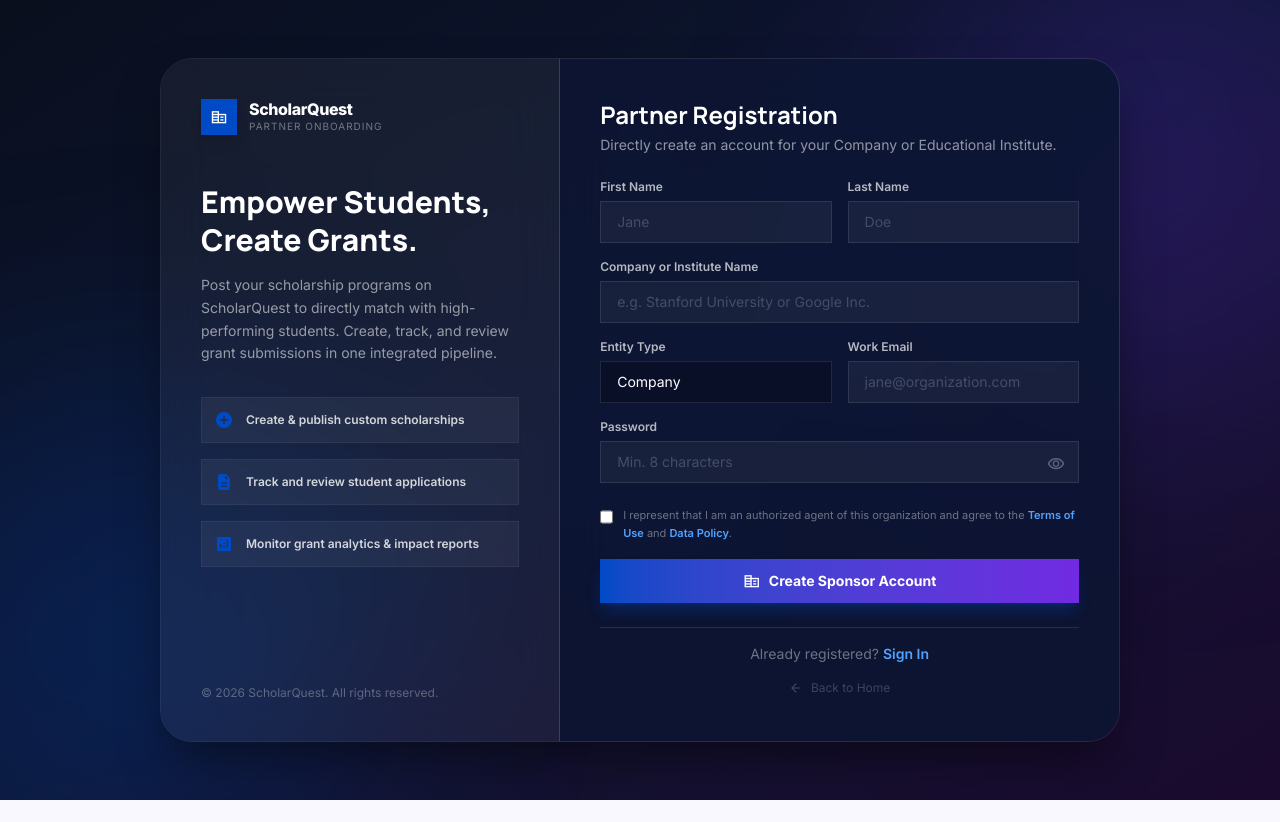
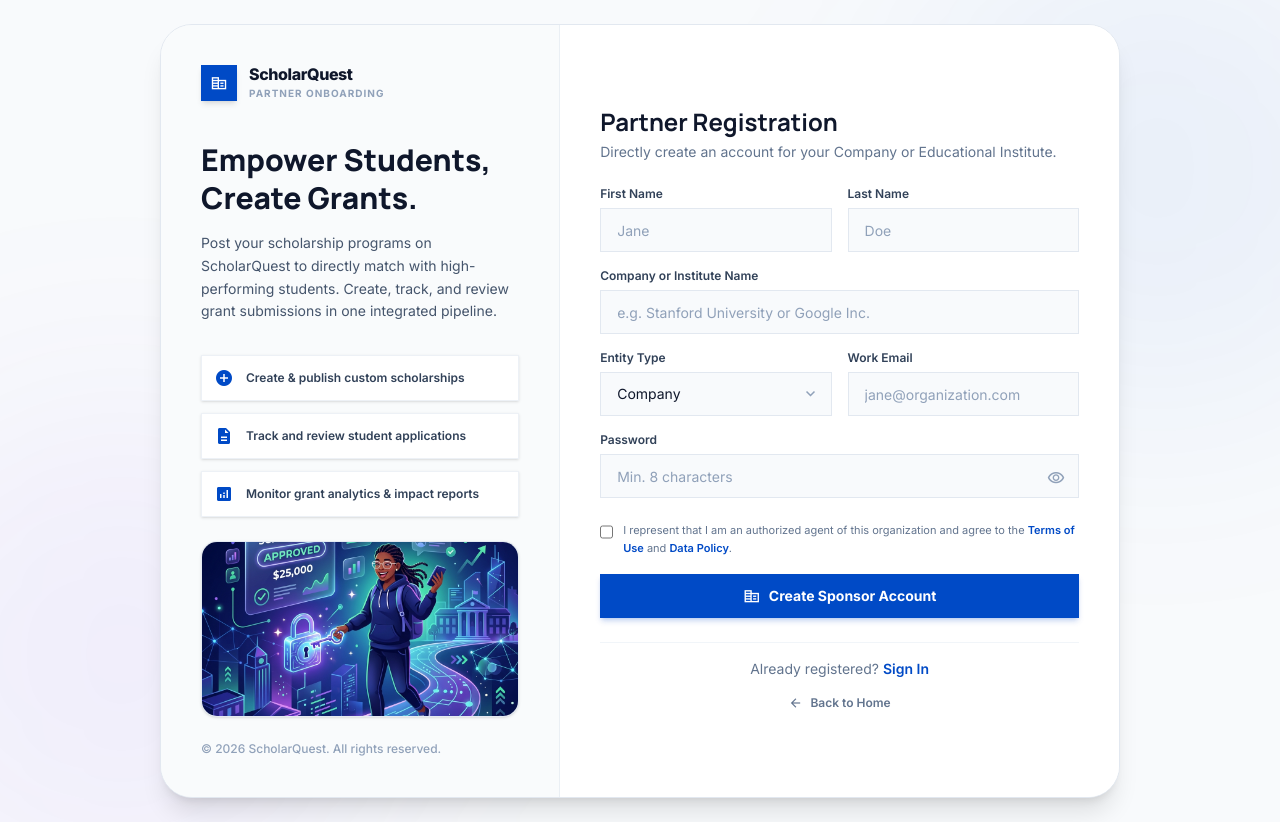
Before and after one commit to Sridharn97/ScholarQuest, a Next.js app in the folder ScholarQuest/: page /provider-signup in a window 1280 px wide. Before the commit the page ends 800 px from the top, so only its background shows below. Built offline with nearby package versions, Linux system fonts and the light colour scheme.

Commit message:
New Look UI for Provider

```diff
--- a/ScholarQuest/app/login/page.jsx
+++ b/ScholarQuest/app/login/page.jsx
@@ -3,7 +3,7 @@ import Link from 'next/link';
 import Image from 'next/image';
 import { useState, useEffect } from 'react';
 import { useRouter } from 'next/navigation';
-import { validateLogin, setSession, isLoggedIn } from '@/lib/store';
+import { validateLogin, setSession, isLoggedIn, isProviderLoggedIn } from '@/lib/store';
 
 export default function LoginPage() {
   const router = useRouter();
@@ -15,6 +15,8 @@ export default function LoginPage() {
   useEffect(() => {
     if (isLoggedIn()) {
       router.replace('/dashboard');
+    } else if (isProviderLoggedIn()) {
+      router.replace('/provider');
     }
   }, [router]);
 
--- a/ScholarQuest/app/provider-signup/page.jsx
+++ b/ScholarQuest/app/provider-signup/page.jsx
@@ -1,13 +1,20 @@
 'use client';
 import Link from 'next/link';
-import { useState } from 'react';
-import { registerProvider, setProviderSession } from '@/lib/store';
+import Image from 'next/image';
+import { useState, useEffect } from 'react';
+import { registerProvider, setProviderSession, isLoggedIn } from '@/lib/store';
 
 export default function ProviderSignupPage() {
   const [showPassword, setShowPassword] = useState(false);
   const [error, setError] = useState('');
   const [loading, setLoading] = useState(false);
   const [success, setSuccess] = useState(false);
+
+  useEffect(() => {
+    if (isLoggedIn()) {
+      window.location.href = '/dashboard';
+    }
+  }, []);
 
   const handleSubmit = (e) => {
     e.preventDefault();
@@ -56,69 +63,79 @@ export default function ProviderSignupPage() {
   };
 
   return (
-    <main className="min-h-screen bg-gradient-to-br from-[#0a0f1e] via-[#0d1633] to-[#1a0a2e] flex items-center justify-center p-6 relative overflow-hidden">
+    <main className="min-h-screen bg-slate-50 flex items-center justify-center p-6 relative overflow-hidden">
       {/* Background Orbs */}
-      <div className="absolute top-[-10%] right-[-10%] w-[500px] h-[500px] bg-secondary/20 rounded-full blur-[120px] pointer-events-none" />
-      <div className="absolute bottom-[-10%] left-[-10%] w-[500px] h-[500px] bg-primary/20 rounded-full blur-[120px] pointer-events-none" />
+      <div className="absolute top-[-10%] right-[-10%] w-[500px] h-[500px] rounded-full blur-[120px] pointer-events-none" style={{ background: 'rgba(0,74,198,0.06)' }} />
+      <div className="absolute bottom-[-10%] left-[-10%] w-[500px] h-[500px] rounded-full blur-[120px] pointer-events-none" style={{ background: 'rgba(113,42,226,0.06)' }} />
 
-      <div className="w-full max-w-[960px] grid grid-cols-1 lg:grid-cols-12 gap-0 rounded-[32px] overflow-hidden shadow-2xl shadow-black/50 border border-white/10 relative z-10">
+      <div className="w-full max-w-[960px] grid grid-cols-1 lg:grid-cols-12 gap-0 rounded-[32px] overflow-hidden shadow-xl border border-slate-200 bg-white relative z-10">
 
         {/* ===== LEFT PANEL: INFO GRID ===== */}
-        <div className="hidden lg:flex lg:col-span-5 flex-col bg-white/5 backdrop-blur-xl p-10 justify-between border-r border-white/15">
+        <div className="hidden lg:flex lg:col-span-5 flex-col bg-slate-50/80 p-10 justify-between border-r border-slate-200/60">
           <div>
             {/* Logo */}
-            <div className="flex items-center gap-3 mb-12">
-              <div className="w-9 h-9 rounded-10 bg-primary flex items-center justify-center shadow-lg">
+            <div className="flex items-center gap-3 mb-10">
+              <div className="w-9 h-9 rounded-10 bg-primary flex items-center justify-center shadow-md">
                 <span className="material-symbols-outlined text-white" style={{ fontSize: '18px', fontVariationSettings: "'FILL' 1" }}>corporate_fare</span>
               </div>
               <div>
-                <p className="font-extrabold text-white text-base tracking-tight leading-none animate-pulse">ScholarQuest</p>
-                <p className="text-white/40 text-[10px] tracking-widest uppercase mt-0.5">Partner Onboarding</p>
+                <p className="font-extrabold text-slate-900 text-base tracking-tight leading-none">ScholarQuest</p>
+                <p className="text-slate-400 text-[10px] tracking-widest uppercase mt-1 font-bold">Partner Onboarding</p>
               </div>
             </div>
 
-            <h2 className="text-3xl font-extrabold text-white mb-4 leading-tight" style={{ fontFamily: 'Manrope, sans-serif' }}>
+            <h2 className="text-3xl font-extrabold text-slate-900 mb-4 leading-tight" style={{ fontFamily: 'Manrope, sans-serif' }}>
               Empower Students,<br />Create Grants.
             </h2>
-            <p className="text-white/55 text-sm leading-relaxed mb-8">
+            <p className="text-slate-600 text-sm leading-relaxed mb-8">
               Post your scholarship programs on ScholarQuest to directly match with high-performing students. Create, track, and review grant submissions in one integrated pipeline.
             </p>
 
-            <ul className="space-y-4">
+            <ul className="space-y-3">
               {[
                 { icon: 'add_circle', text: 'Create & publish custom scholarships' },
                 { icon: 'description', text: 'Track and review student applications' },
                 { icon: 'analytics', text: 'Monitor grant analytics & impact reports' },
               ].map((item, idx) => (
-                <li key={idx} className="flex items-center gap-3 bg-white/5 rounded-12 p-3 border border-white/5">
+                <li key={idx} className="flex items-center gap-3 bg-white rounded-12 p-3 border border-slate-200/60 shadow-sm">
                   <span className="material-symbols-outlined text-primary" style={{ fontSize: '20px', fontVariationSettings: "'FILL' 1" }}>{item.icon}</span>
-                  <span className="text-white/80 text-xs font-semibold">{item.text}</span>
+                  <span className="text-slate-700 text-xs font-semibold">{item.text}</span>
                 </li>
               ))}
             </ul>
+
+            <div className="relative w-full h-44 mt-6 rounded-2xl overflow-hidden border border-slate-200/80 shadow-sm bg-slate-100">
+              <Image
+                src="/signup_illustration.png"
+                alt="Partner Onboarding"
+                fill
+                className="object-cover"
+                sizes="33vw"
+              />
+            </div>
           </div>
 
-          <div className="text-white/30 text-xs">
+          <div className="text-slate-400 text-xs font-medium mt-6">
             © 2026 ScholarQuest. All rights reserved.
           </div>
         </div>
 
         {/* ===== RIGHT PANEL: REGISTRATION FORM ===== */}
-        <div className="lg:col-span-7 bg-[#0d1633]/90 backdrop-blur-xl p-10 flex flex-col justify-center">
+        <div className="lg:col-span-7 bg-white p-10 flex flex-col justify-center">
           <div className="mb-6">
-            <h2 className="text-2xl font-bold text-white" style={{ fontFamily: 'Manrope, sans-serif' }}>Partner Registration</h2>
-            <p className="text-white/55 text-sm mt-1">Directly create an account for your Company or Educational Institute.</p>
+            <h2 className="text-2xl font-bold text-slate-900" style={{ fontFamily: 'Manrope, sans-serif' }}>Partner Registration</h2>
+            <p className="text-slate-500 text-sm mt-1">Directly create an account for your Company or Educational Institute.</p>
           </div>
 
           {error && (
-            <div className="mb-4 p-3 bg-red-900/30 border border-red-500/30 rounded-10 text-red-300 text-sm flex items-center gap-2">
+            <div className="mb-4 p-3 bg-red-50 border border-red-200 rounded-10 text-red-600 text-sm flex items-center gap-2">
               <span className="material-symbols-outlined shrink-0" style={{ fontSize: '18px' }}>error</span>
               {error}
             </div>
           )}
 
           {success && (
-            <div className="mb-4 p-3 bg-green-900/30 border border-green-500/30 rounded-10 text-green-300 text-sm flex items-center gap-2">
+            <div className="mb-4 p-3 bg-green-50 border border-green-200 rounded-10 text-green-600 text-sm flex items-center gap-2">
               <span className="material-symbols-outlined shrink-0 animate-bounce" style={{ fontSize: '18px' }}>check_circle</span>
               Account created successfully! Redirecting...
             </div>
@@ -127,75 +144,78 @@ export default function ProviderSignupPage() {
           <form className="space-y-4" onSubmit={handleSubmit}>
             <div className="grid grid-cols-1 sm:grid-cols-2 gap-4">
               <div className="space-y-1.5">
-                <label htmlFor="first_name" className="text-white/70 text-xs font-semibold block">First Name</label>
+                <label htmlFor="first_name" className="text-slate-700 text-xs font-semibold block">First Name</label>
                 <input
                   id="first_name"
                   type="text"
                   placeholder="Jane"
-                  className="w-full bg-white/5 border border-white/10 rounded-10 py-2.5 px-4 text-white placeholder:text-white/20 outline-none focus:border-primary focus:ring-2 focus:ring-primary/20 transition-all text-sm"
+                  className="w-full bg-slate-50 border border-slate-200 rounded-10 py-2 px-4 text-slate-900 placeholder:text-slate-400 outline-none focus:bg-white focus:border-primary focus:ring-2 focus:ring-primary/20 transition-all text-sm h-11"
                   required
                 />
               </div>
               <div className="space-y-1.5">
-                <label htmlFor="last_name" className="text-white/70 text-xs font-semibold block">Last Name</label>
+                <label htmlFor="last_name" className="text-slate-700 text-xs font-semibold block">Last Name</label>
                 <input
                   id="last_name"
                   type="text"
                   placeholder="Doe"
-                  className="w-full bg-white/5 border border-white/10 rounded-10 py-2.5 px-4 text-white placeholder:text-white/20 outline-none focus:border-primary focus:ring-2 focus:ring-primary/20 transition-all text-sm"
+                  className="w-full bg-slate-50 border border-slate-200 rounded-10 py-2 px-4 text-slate-900 placeholder:text-slate-400 outline-none focus:bg-white focus:border-primary focus:ring-2 focus:ring-primary/20 transition-all text-sm h-11"
                   required
                 />
               </div>
             </div>
 
             <div className="space-y-1.5">
-              <label htmlFor="organization" className="text-white/70 text-xs font-semibold block">Company or Institute Name</label>
+              <label htmlFor="organization" className="text-slate-700 text-xs font-semibold block">Company or Institute Name</label>
               <input
                 id="organization"
                 type="text"
                 placeholder="e.g. Stanford University or Google Inc."
-                className="w-full bg-white/5 border border-white/10 rounded-10 py-2.5 px-4 text-white placeholder:text-white/20 outline-none focus:border-primary focus:ring-2 focus:ring-primary/20 transition-all text-sm"
+                className="w-full bg-slate-50 border border-slate-200 rounded-10 py-2 px-4 text-slate-900 placeholder:text-slate-400 outline-none focus:bg-white focus:border-primary focus:ring-2 focus:ring-primary/20 transition-all text-sm h-11"
                 required
               />
             </div>
 
             <div className="grid grid-cols-1 sm:grid-cols-2 gap-4">
               <div className="space-y-1.5">
-                <label htmlFor="entity_type" className="text-white/70 text-xs font-semibold block">Entity Type</label>
+                <label htmlFor="entity_type" className="text-slate-700 text-xs font-semibold block">Entity Type</label>
+                <div className="relative">
                   <select
                     id="entity_type"
-                  className="w-full bg-[#0a0f28] border border-white/10 rounded-10 py-2.5 px-4 text-white outline-none focus:border-primary focus:ring-2 focus:ring-primary/20 transition-all text-sm appearance-none"
+                    className="w-full bg-slate-50 border border-slate-200 rounded-10 py-2 px-4 text-slate-900 outline-none focus:bg-white focus:border-primary focus:ring-2 focus:ring-primary/20 transition-all text-sm h-11 appearance-none"
                   >
                     <option>Company</option>
                     <option>Institute</option>
                   </select>
+                  <span className="material-symbols-outlined absolute right-3 top-1/2 -translate-y-1/2 text-slate-400 pointer-events-none" style={{ fontSize: '18px' }}>keyboard_arrow_down</span>
+                </div>
               </div>
               <div className="space-y-1.5">
-                <label htmlFor="provider_email" className="text-white/70 text-xs font-semibold block">Work Email</label>
+                <label htmlFor="provider_email" className="text-slate-700 text-xs font-semibold block">Work Email</label>
                 <input
                   id="provider_email"
                   type="email"
                   placeholder="jane@organization.com"
-                  className="w-full bg-white/5 border border-white/10 rounded-10 py-2.5 px-4 text-white placeholder:text-white/20 outline-none focus:border-primary focus:ring-2 focus:ring-primary/20 transition-all text-sm"
+                  className="w-full bg-slate-50 border border-slate-200 rounded-10 py-2 px-4 text-slate-900 placeholder:text-slate-400 outline-none focus:bg-white focus:border-primary focus:ring-2 focus:ring-primary/20 transition-all text-sm h-11"
                   required
                 />
               </div>
             </div>
 
             <div className="space-y-1.5">
-              <label htmlFor="provider_password" className="text-white/70 text-xs font-semibold block">Password</label>
+              <label htmlFor="provider_password" className="text-slate-700 text-xs font-semibold block">Password</label>
               <div className="relative">
                 <input
                   id="provider_password"
                   type={showPassword ? 'text' : 'password'}
                   placeholder="Min. 8 characters"
-                  className="w-full bg-white/5 border border-white/10 rounded-10 py-2.5 pl-4 pr-12 text-white placeholder:text-white/20 outline-none focus:border-primary focus:ring-2 focus:ring-primary/20 transition-all text-sm"
+                  className="w-full bg-slate-50 border border-slate-200 rounded-10 py-2.5 pl-4 pr-12 text-slate-900 placeholder:text-slate-400 outline-none focus:bg-white focus:border-primary focus:ring-2 focus:ring-primary/20 transition-all text-sm h-11"
                   required
                 />
                 <button
                   type="button"
                   onClick={() => setShowPassword(!showPassword)}
-                  className="absolute right-3.5 top-1/2 -translate-y-1/2 text-white/30 hover:text-white/70 transition-colors"
+                  className="absolute right-3.5 top-1/2 -translate-y-1/2 text-slate-400 hover:text-slate-600 transition-colors"
                 >
                   <span className="material-symbols-outlined" style={{ fontSize: '18px' }}>
                     {showPassword ? 'visibility_off' : 'visibility'}
@@ -205,19 +225,19 @@ export default function ProviderSignupPage() {
             </div>
 
             <div className="flex items-start gap-2.5 pt-2">
-              <input type="checkbox" id="provider_terms" className="w-4 h-4 mt-0.5 rounded border-white/20 bg-white/5 text-primary accent-primary" required />
-              <label htmlFor="provider_terms" className="text-white/40 text-[11px] leading-relaxed cursor-pointer">
+              <input type="checkbox" id="provider_terms" className="w-4 h-4 mt-0.5 rounded border-slate-300 bg-slate-50 text-primary accent-primary cursor-pointer" required />
+              <label htmlFor="provider_terms" className="text-slate-500 text-[11px] leading-relaxed cursor-pointer">
                 I represent that I am an authorized agent of this organization and agree to the{' '}
-                <Link href="#" className="text-blue-400 hover:underline font-semibold">Terms of Use</Link>
+                <Link href="#" className="text-primary hover:underline font-semibold">Terms of Use</Link>
                 {' '}and{' '}
-                <Link href="#" className="text-blue-400 hover:underline font-semibold">Data Policy</Link>.
+                <Link href="#" className="text-primary hover:underline font-semibold">Data Policy</Link>.
               </label>
             </div>
 
             <button
               type="submit"
               disabled={loading || success}
-              className="w-full bg-gradient-to-r from-primary to-secondary text-white py-3 rounded-10 font-bold text-sm hover:opacity-90 active:scale-[0.98] transition-all shadow-lg shadow-primary/30 flex items-center justify-center gap-2 mt-4 disabled:opacity-60"
+              className="w-full bg-primary text-white py-3 rounded-10 font-bold text-sm hover:bg-primary/90 active:scale-[0.98] transition-all shadow-md shadow-primary/20 flex items-center justify-center gap-2 mt-4 disabled:opacity-60"
             >
               {loading ? (
                 <span className="material-symbols-outlined animate-spin" style={{ fontSize: '18px' }}>progress_activity</span>
@@ -231,14 +251,14 @@ export default function ProviderSignupPage() {
           </form>
 
           {/* Bottom Login Link */}
-          <div className="mt-6 pt-4 border-t border-white/10 text-center">
-            <p className="text-white/40 text-sm">
+          <div className="mt-6 pt-4 border-t border-slate-100 text-center">
+            <p className="text-slate-500 text-sm">
               Already registered?{' '}
-              <Link href="/provider-login" className="text-blue-400 font-semibold hover:underline">
+              <Link href="/provider-login" className="text-primary font-semibold hover:underline">
                 Sign In
               </Link>
             </p>
-            <Link href="/" className="inline-flex items-center gap-2 text-white/20 text-xs hover:text-white/40 mt-4 transition-colors">
+            <Link href="/" className="inline-flex items-center gap-2 text-slate-500 text-xs hover:text-primary mt-4 font-semibold transition-colors">
               <span className="material-symbols-outlined" style={{ fontSize: '14px' }}>arrow_back</span>
               Back to Home
             </Link>
```
Also changed, not shown: ScholarQuest/app/(admin)/layout.jsx (+6 -2 lines), ScholarQuest/app/(student)/layout.jsx (+6 -2 lines), ScholarQuest/app/provider-login/page.jsx (+58 -63 lines). Lines whose indentation alone changed are shown as unchanged.
